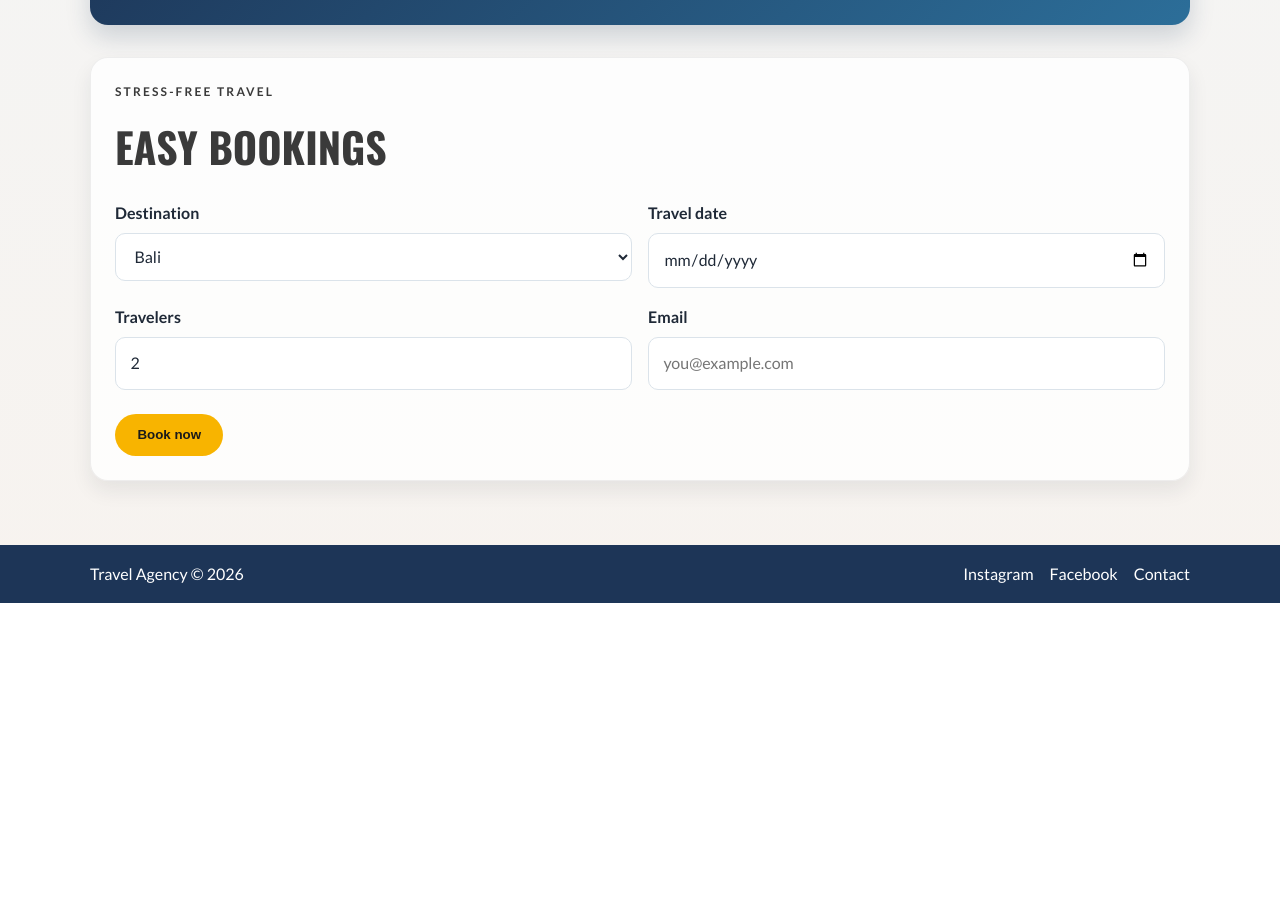
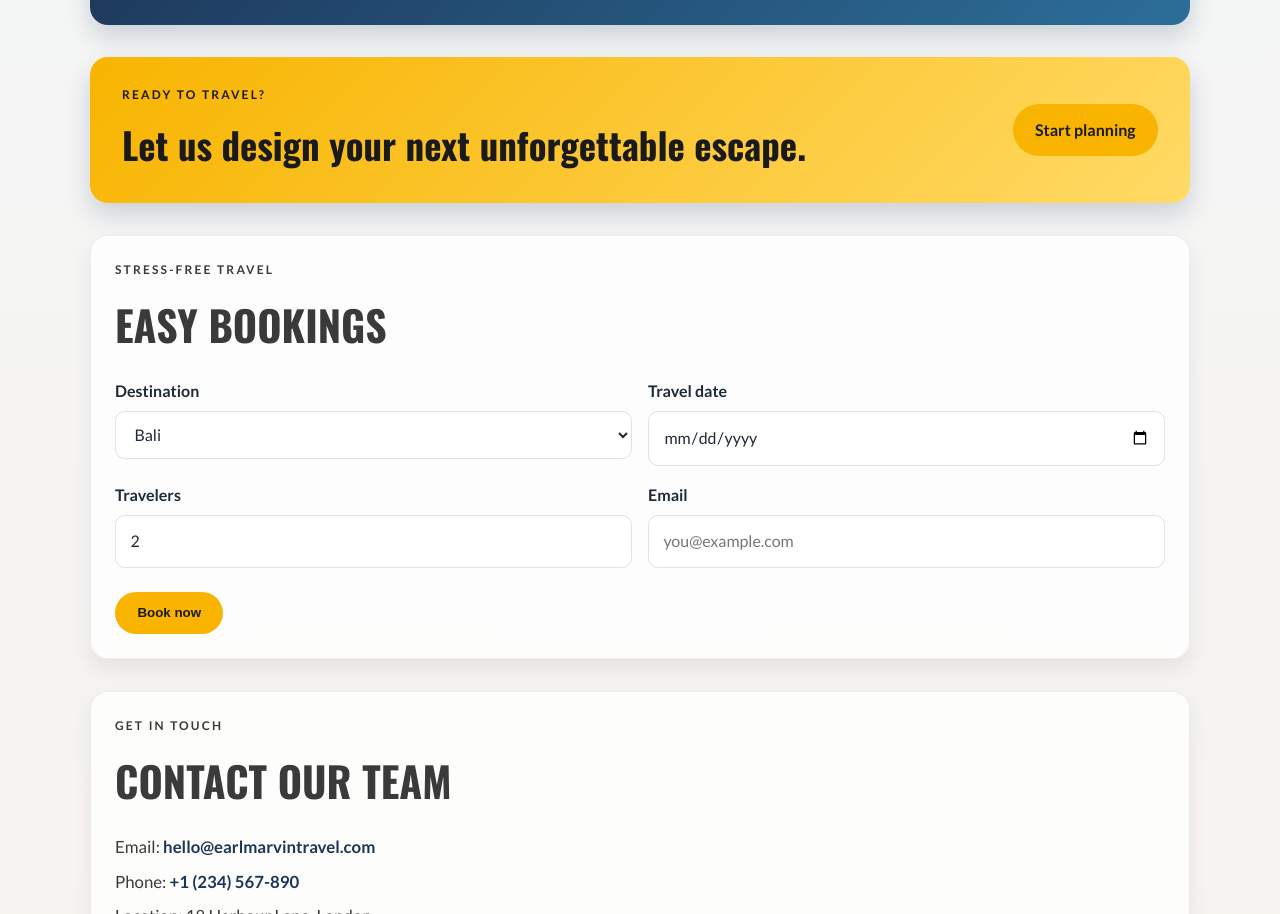
Before and after one commit to earlmarvin76/travel-agency, a plain HTML site: page index.html in a window 1280 px wide. Shown: the part 1886-2800 px from the top of the page. Before the commit the page ends 2489 px from the top, so only its background shows below. Drawn offline with nearby package versions, Linux system fonts and the light colour scheme.

Commit message:
Finalize travel agency homepage polish

```diff
--- a/assets/css/style.css
+++ b/assets/css/style.css
@@ -180,7 +180,9 @@ main > section {
 .features-section,
 .testimonials-section,
 .promo-banner,
-.booking-section {
+.cta-strip,
+.booking-section,
+.contact-section {
     max-width: 1100px;
     margin: 0 auto 2rem;
     padding: 1.5rem;
@@ -205,7 +207,8 @@ main > section {
 .destination-card,
 .feature-item,
 .testimonial-card,
-.booking-section {
+.booking-section,
+.contact-section {
     background: rgba(255, 255, 255, 0.8);
     border: 1px solid rgba(58, 58, 58, 0.08);
     border-radius: 18px;
@@ -242,7 +245,8 @@ main > section {
     color: #2d3748;
 }
 
-.promo-banner {
+.promo-banner,
+.cta-strip {
     display: flex;
     align-items: center;
     justify-content: space-between;
@@ -253,9 +257,27 @@ main > section {
     box-shadow: 0 12px 24px rgba(29, 53, 87, 0.18);
 }
 
-.promo-banner h3 {
+.promo-banner h3,
+.cta-strip h3 {
     font-family: 'Oswald', sans-serif;
     font-size: clamp(1.4rem, 3vw, 2.3rem);
+}
+
+.cta-strip {
+    background: linear-gradient(135deg, #f8b400, #ffda66);
+    color: #1a1a1a;
+}
+
+.contact-details {
+    display: grid;
+    gap: 0.5rem;
+    font-size: 1.05rem;
+}
+
+.contact-details a {
+    color: #1d3557;
+    text-decoration: none;
+    font-weight: 700;
 }
 
 .booking-form {
@@ -304,21 +326,34 @@ footer {
     max-width: 1100px;
     margin: 0 auto;
     display: flex;
-    justify-content: space-between;
+    justify-content: center;
     align-items: center;
     gap: 1rem;
     flex-wrap: wrap;
+    text-align: center;
+}
+
+.footer-content p {
+    font-size: 0.95rem;
+    opacity: 0.9;
 }
 
 .footer-links {
     display: flex;
     gap: 1rem;
     flex-wrap: wrap;
+    align-items: center;
+    justify-content: center;
 }
 
 .footer-links a {
     color: #ffffff;
     text-decoration: none;
+    opacity: 0.9;
+}
+
+.footer-links a:hover {
+    opacity: 1;
 }
 
 /* Media query: tablets and larger (768px and up) */
@@ -363,7 +398,8 @@ footer {
         grid-template-columns: repeat(2, minmax(0, 1fr));
     }
 
-    .promo-banner {
+    .promo-banner,
+    .cta-strip {
         padding: 1.75rem 2rem;
     }
 
--- a/index.html
+++ b/index.html
@@ -8,7 +8,7 @@
     <meta name="description" content="Travel Agency. Explore the world with our travel packages and services. Book flights, hotels, and tours for your next adventure.">
     <meta name="keywords" content="Travel, Agency, Tours, Flights, Hotels, Adventure">
     <!-- Title -->
-    <title>Travel Agency</title>
+    <title>Earl Marvin`s Travel Agency</title>
     <!-- Favicon -->
     <link rel="icon" href="assets/css/favicon_io/favicon.ico">
     <link rel="apple-touch-icon" sizes="180x180" href="assets/css/favicon_io/apple-touch-icon.png">
@@ -21,7 +21,7 @@
      <!-- Header -->
     <header>
         <a href="index.html">
-            <h1 id="logo">Travel Agency</h1>
+            <h1 id="logo">Earl Marvin`s Travel Agency</h1>
         </a>
         <input type="checkbox" id="nav-toggle" name="nav-toggle">
         <label for="nav-toggle" class="nav-toggle-label" aria-label="Toggle navigation">
@@ -34,6 +34,7 @@
                 <li><a href="#" class="active">Home</a></li>
                 <li><a href="#destinations">Destinations</a></li>
                 <li><a href="#bookings">Bookings</a></li>
+                <li><a href="#contact">Contact</a></li>
             </ul>
         </nav>
     </header>
@@ -101,15 +102,15 @@
             <div class="testimonials-grid">
                 <article class="testimonial-card">
                     <p class="quote">“Every detail was perfectly planned, and the trip felt effortless from start to finish.”</p>
-                    <h4>Naomi R.</h4>
+                    <h4>Juno M.</h4>
                 </article>
                 <article class="testimonial-card">
                     <p class="quote">“We booked a last-minute getaway and the team handled everything with incredible care.”</p>
-                    <h4>Daniel M.</h4>
+                    <h4>Dante M.</h4>
                 </article>
                 <article class="testimonial-card">
                     <p class="quote">“The recommendations were spot on. We discovered places we never would have found alone.”</p>
-                    <h4>Priya S.</h4>
+                    <h4>Monique M.</h4>
                 </article>
             </div>
         </section>
@@ -120,6 +121,14 @@
                 <h3>Save 20% on selected summer escapes</h3>
             </div>
             <a href="#bookings" class="button primary">Claim offer</a>
+        </section>
+
+        <section class="cta-strip">
+            <div>
+                <p class="eyebrow">Ready to travel?</p>
+                <h3>Let us design your next unforgettable escape.</h3>
+            </div>
+            <a href="#bookings" class="button primary">Start planning</a>
         </section>
 
         <section id="bookings" class="booking-section">
@@ -157,15 +166,27 @@
                 <button type="submit" class="button primary submit-button">Book now</button>
             </form>
         </section>
+
+        <section id="contact" class="contact-section">
+            <div class="section-heading">
+                <p class="eyebrow">Get in touch</p>
+                <h3>Contact our team</h3>
+            </div>
+            <div class="contact-details">
+                <p>Email: <a href="mailto:hello@earlmarvintravel.com">hello@earlmarvintravel.com</a></p>
+                <p>Phone: <a href="tel:+1234567890">+1 (234) 567-890</a></p>
+                <p>Location: 18 Harbour Lane, London</p>
+            </div>
+        </section>
     </main>
     <!-- Footer -->
     <footer>
         <div class="footer-content">
-            <p>Travel Agency © 2026</p>
+            <p>© 2026 Earl Marvin's Travel Agency. All rights reserved.</p>
             <div class="footer-links">
-                <a href="#">Instagram</a>
-                <a href="#">Facebook</a>
-                <a href="#">Contact</a>
+                <a href="https://instagram.com" target="_blank" rel="noreferrer">Instagram</a>
+                <a href="https://facebook.com" target="_blank" rel="noreferrer">Facebook</a>
+                <a href="mailto:hello@earlmarvintravel.com">Contact</a>
             </div>
         </div>
     </footer>
```
